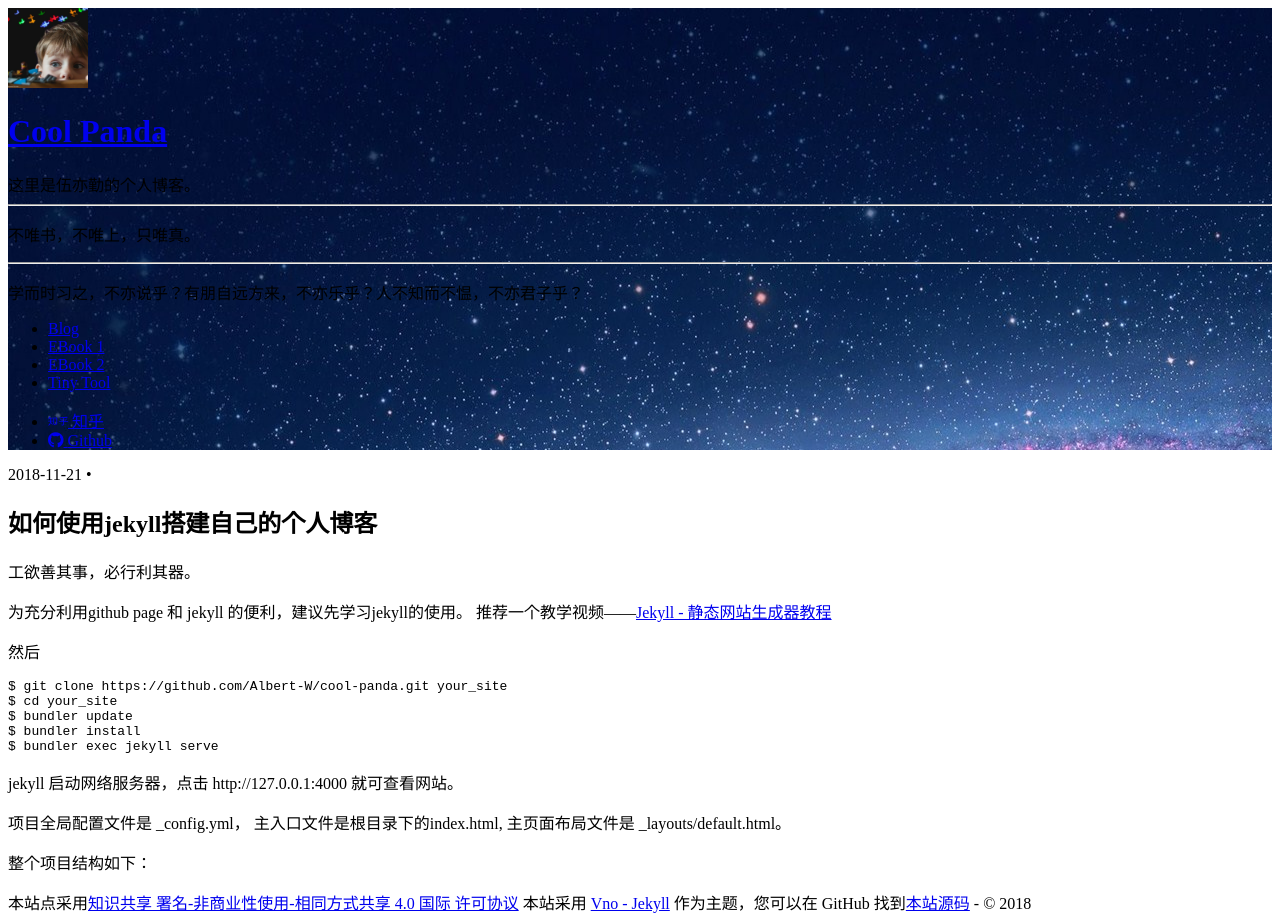
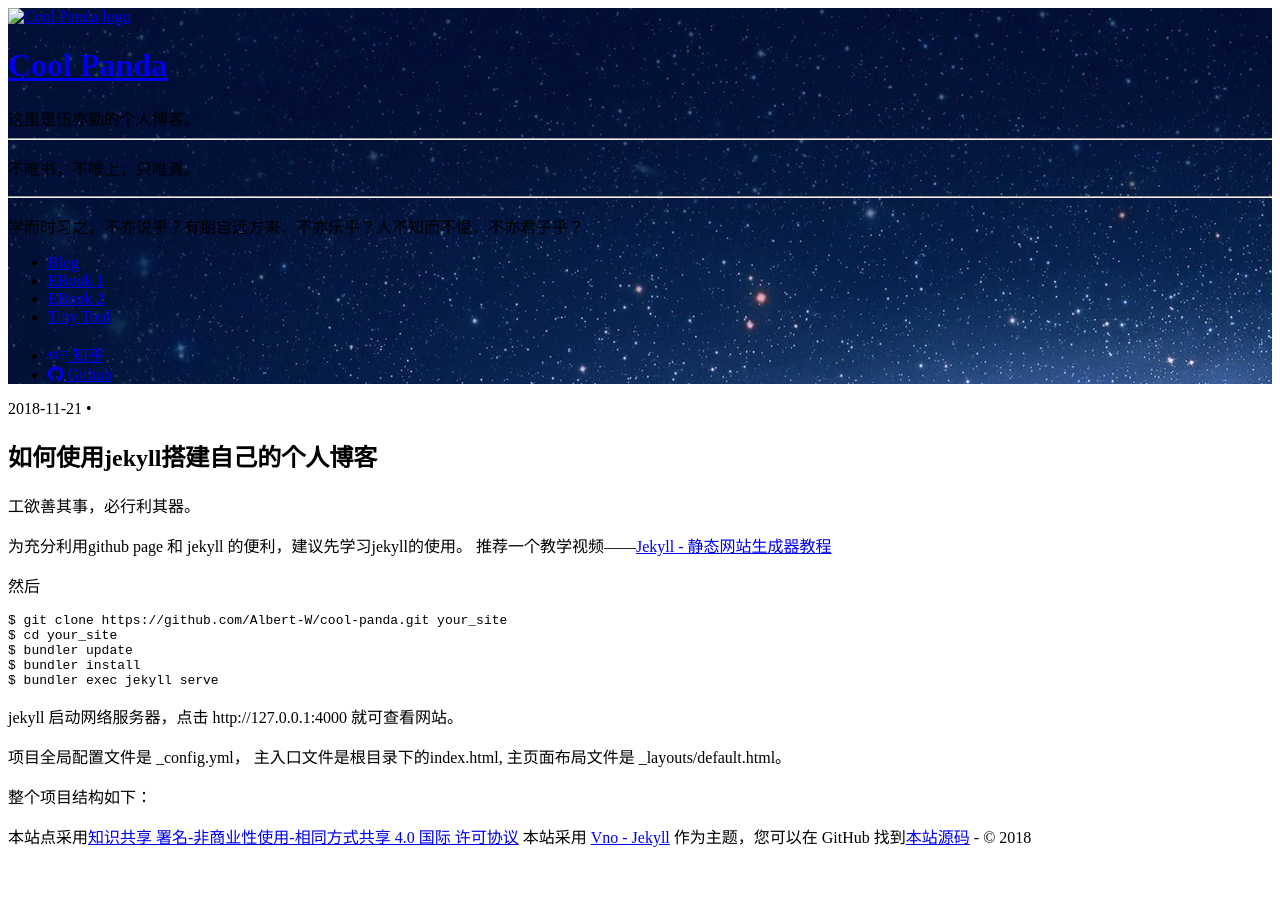
Before and after one commit to Albert-W/cool-panda, a Jekyll site: the page built from _posts/2018-11-21-how-to-create.md, in a window 1280 px wide. Built offline with Jekyll 4.4.1, drawn with Linux system fonts in a browser that asks for light colours; nearby versions of some CDN libraries; after the commit the page ends 900 px from its top, so only the background shows below that.

Commit message:
relative path

```diff
--- a/_includes/side-panel.html
+++ b/_includes/side-panel.html
@@ -6,7 +6,7 @@
       <div class="panel-main__content">
 
         <a href="/#blog" title="前往 {{ site.title }} 的主页" class="blog-button">
-          <img src="/assets/images/avatar.jpg" width="80" alt="{{ site.title }} logo" class="panel-cover__logo logo" />
+          <img src="assets/images/avatar.jpg" width="80" alt="{{ site.title }} logo" class="panel-cover__logo logo" />
         </a>
 
         <h1 class="panel-cover__title panel-title">
```
Also changed, not shown: 3 other files.
